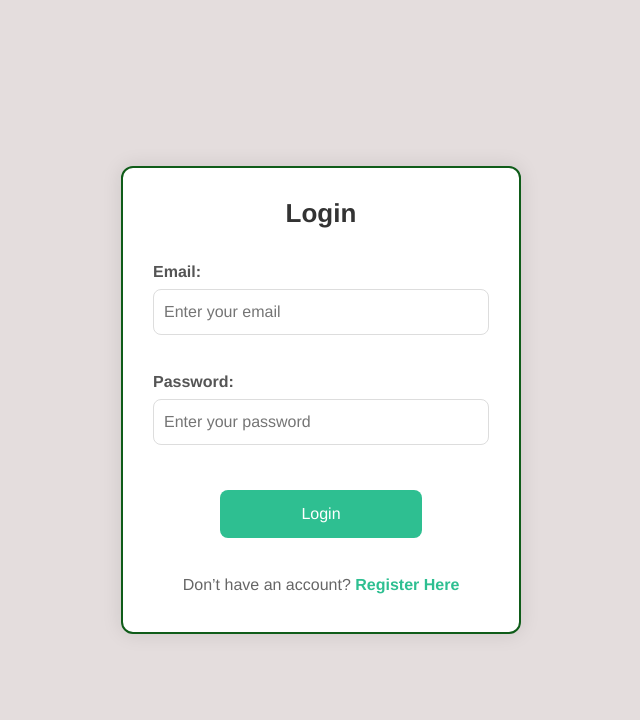
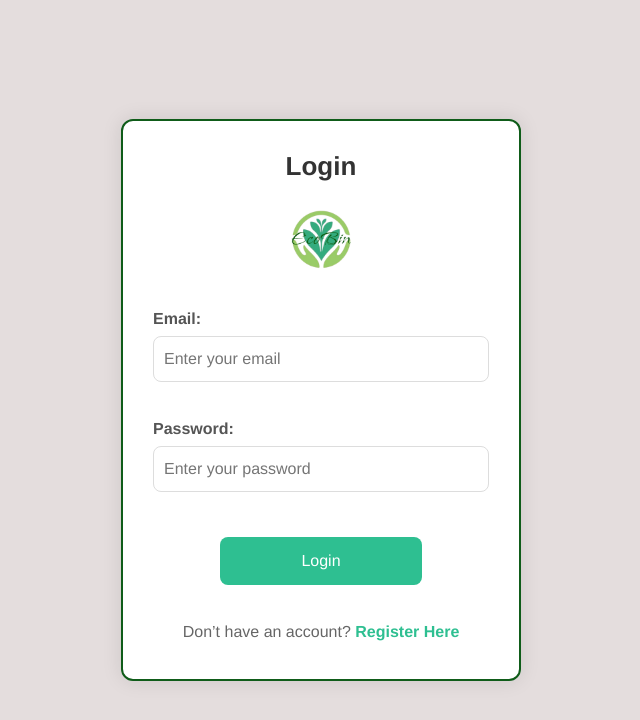
Before and after one commit to nuwani-sithara/EcoBin, a React (Create React App) app in the folder frontend/: page /login in a window 1280 px wide. Shown: the top 720 px of the page, without its empty margins (319-959 px from the left). Built offline with nearby package versions, Linux system fonts and the light colour scheme.

Commit message:
change styles

```diff
--- a/frontend/src/pages/Login.css
+++ b/frontend/src/pages/Login.css
@@ -5,6 +5,7 @@
   align-items: center;
   height: 100vh;
   background-color: #e4dddd;
+
 
 }
 
@@ -17,8 +18,13 @@
   box-shadow: 0px 0px 20px rgba(0, 0, 0, 0.1);
   border-radius: 12px;
   text-align: center;
+
 }
-
+.login-logo {
+  width: 100px; /* Adjust the width as needed */
+  height: auto; /* Maintain aspect ratio */
+  margin-bottom: 20px; /* Add space between logo and title */
+}
 /* Title styling */
 .login-title {
   margin-bottom: 20px;
--- a/frontend/src/pages/Login.js
+++ b/frontend/src/pages/Login.js
@@ -2,6 +2,7 @@
 import axios from 'axios';
 import { useNavigate } from 'react-router-dom';
 import './Login.css'; // Include the CSS for styling
+import logo from '../Assets/logo.png';
 
 const Login = () => {
   const [email, setEmail] = useState('');
@@ -46,9 +47,10 @@
 
   return (
     <div className="login-wrapper">
+
       <div className="login-container">
         <h2 className="login-title">Login</h2>
-
+        <img src={logo} alt="Logo" className="login-logo" /> {/* Logo image */}
         {/* Display login error message */}
         {error && <p className="error-message">{error}</p>}
 
--- a/frontend/src/pages/Register.css
+++ b/frontend/src/pages/Register.css
@@ -3,10 +3,10 @@
   display: flex;
   justify-content: center;
   align-items: center;
-  height: 150vh;
+
   background: #ffffff;
+
 }
-
 /* Container for the register form */
 .register-container {
   margin-top: 50px;
```
